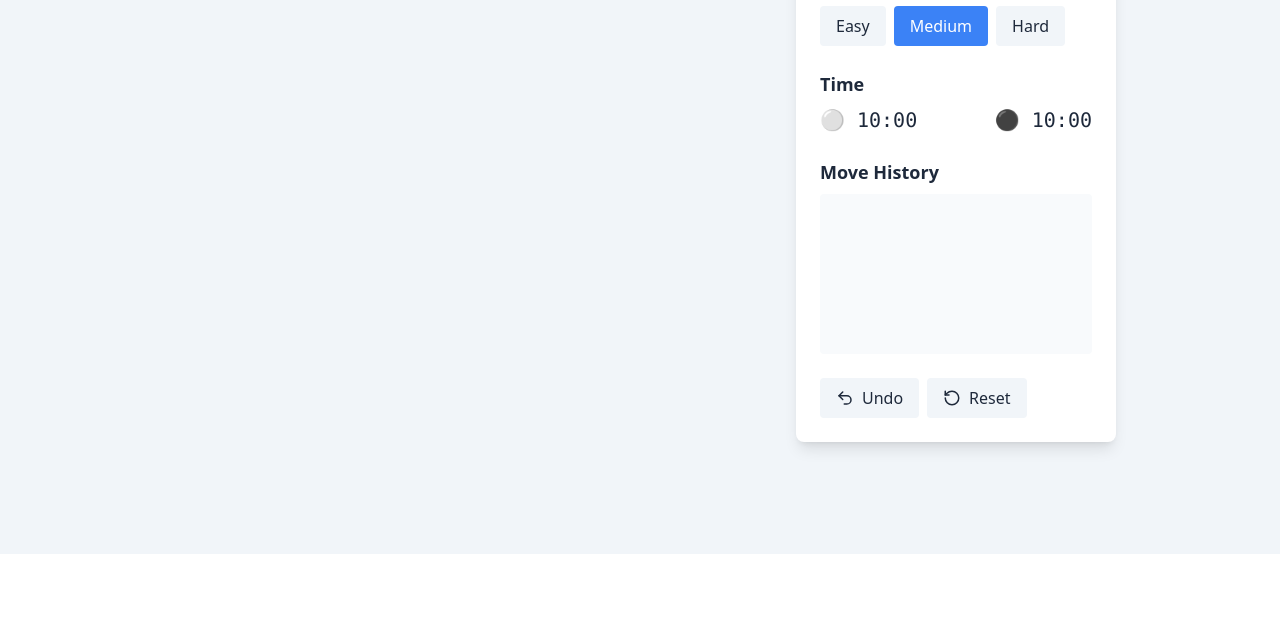
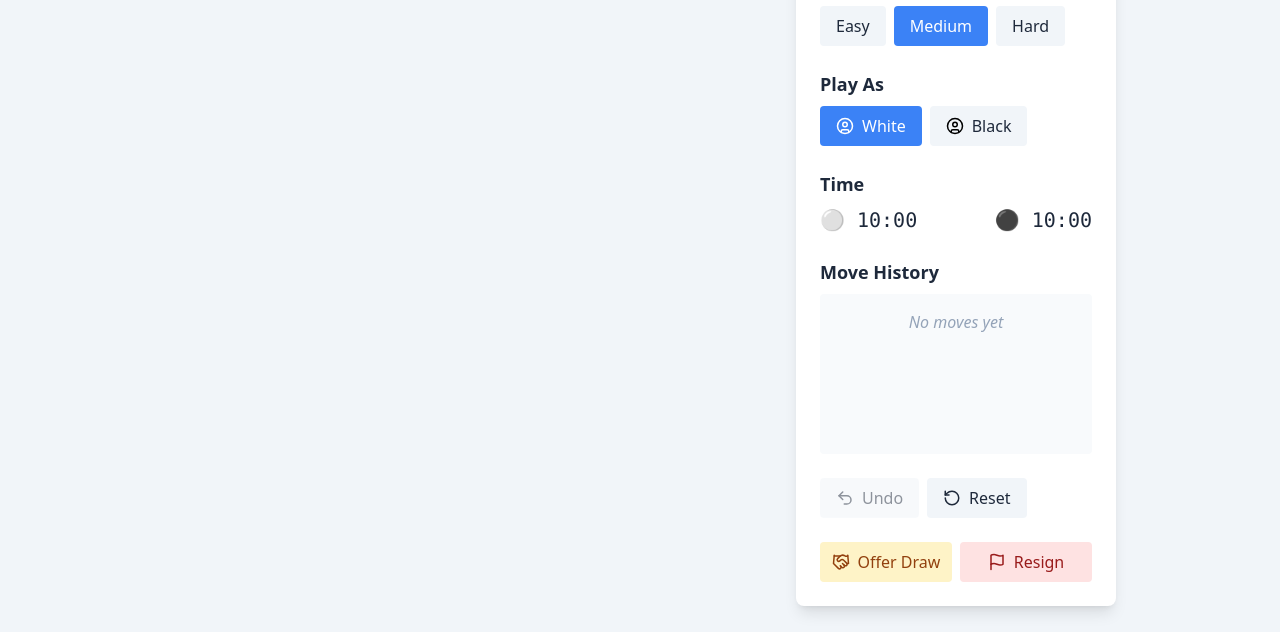
Before and after one commit to Is-Ammar/ichess, a React (Vite) app: page / in a window 1280 px wide. Shown: the part 246-878 px from the top of the page. Before the commit the page ends 800 px from the top, so only its background shows below. Built offline with nearby package versions, Linux system fonts and the light colour scheme.

Commit message:
add: offer draw and resign buttons

```diff
--- a/src/components/Chessboard.tsx
+++ b/src/components/Chessboard.tsx
@@ -42,6 +42,24 @@ export const Chessboard: React.FC = () => {
     [game, mode, difficulty, makeMove, setThinking]
   );
 
+  // Determine game end state
+  const isGameOver = game.isGameOver();
+  const isCheckmate = game.isCheckmate();
+  const isStalemate = game.isStalemate();
+  const isDraw = game.isDraw() && !isStalemate;
+
+  // Get the message to display based on game state
+  const getGameEndMessage = () => {
+    if (isCheckmate) {
+      return `Checkmate! ${game.turn() === 'w' ? 'Black' : 'White'} wins`;
+    } else if (isStalemate) {
+      return 'Stalemate - Game drawn';
+    } else if (isDraw) {
+      return 'Draw';
+    }
+    return '';
+  };
+
   return (
     <div className="w-[600px] h-[600px] relative">
       <ReactChessboard
@@ -59,6 +77,26 @@ export const Chessboard: React.FC = () => {
           <div className="text-white text-xl font-semibold">Thinking...</div>
         </div>
       )}
+      {isGameOver && (
+        <div className="absolute inset-0 bg-black/50 flex items-center justify-center">
+          <div className="bg-white dark:bg-slate-800 p-6 rounded-lg shadow-lg text-center max-w-xs">
+            <h3 className={`text-2xl font-bold mb-2 ${isCheckmate ? 'text-red-600 dark:text-red-400' : 'text-blue-600 dark:text-blue-400'}`}>
+              {getGameEndMessage()}
+            </h3>
+            <p className="text-gray-700 dark:text-gray-300 mb-4">
+              {isCheckmate ? 'The king is in check and has no legal moves.' :
+               isStalemate ? 'No legal moves available, but the king is not in check.' :
+               'Game ended in a draw.'}
+            </p>
+            <button
+              className="px-4 py-2 bg-slate-700 text-white rounded hover:bg-slate-600 transition-colors"
+              onClick={() => window.location.reload()}
+            >
+              New Game
+            </button>
+          </div>
+        </div>
+      )}
     </div>
   );
 };
--- a/src/components/Sidebar.tsx
+++ b/src/components/Sidebar.tsx
@@ -1,5 +1,5 @@
 import React from 'react';
-import { Moon, Sun, Undo2, RotateCcw, Brain, Users } from 'lucide-react';
+import { Moon, Sun, Undo2, RotateCcw, Brain, Users, Flag, Handshake, CircleUser } from 'lucide-react';
 import { useGameStore } from '../store/gameStore';
 import { GameMode, Difficulty, Theme } from '../types/chess';
 
@@ -11,17 +11,44 @@ export const Sidebar: React.FC = () => {
     moveHistory,
     timeWhite,
     timeBlack,
+    gameResult,
+    playerColor,
+    isThinking,
     setMode,
     setDifficulty,
     setTheme,
+    setPlayerColor,
     undoMove,
     resetGame,
+    resign,
+    offerDraw
   } = useGameStore();
 
   const formatTime = (seconds: number) => {
     const mins = Math.floor(seconds / 60);
     const secs = seconds % 60;
     return `${mins}:${secs.toString().padStart(2, '0')}`;
+  };
+
+  // Format result message
+  const getResultMessage = () => {
+    if (!gameResult) return null;
+
+    const winner = gameResult.winner === 'w' ? 'White' : gameResult.winner === 'b' ? 'Black' : 'Nobody';
+    let reason = '';
+
+    switch (gameResult.reason) {
+      case 'checkmate': reason = 'by checkmate'; break;
+      case 'stalemate': reason = 'by stalemate'; break;
+      case 'repetition': reason = 'by threefold repetition'; break;
+      case 'insufficient': reason = 'by insufficient material'; break;
+      case 'fifty-move': reason = 'by fifty-move rule'; break;
+      case 'agreement': reason = 'by agreement'; break;
+      case 'resignation': reason = 'by resignation'; break;
+      case 'timeout': reason = 'by timeout'; break;
+    }
+
+    return `${winner} wins ${reason}`;
   };
 
   return (
@@ -60,6 +87,7 @@ export const Sidebar: React.FC = () => {
         </div>
 
         {mode === 'single' && (
+          <>
             <div>
               <h3 className="text-lg font-semibold mb-2">Difficulty</h3>
               <div className="flex gap-2">
@@ -76,6 +104,29 @@ export const Sidebar: React.FC = () => {
                 ))}
               </div>
             </div>
+
+            <div>
+              <h3 className="text-lg font-semibold mb-2">Play As</h3>
+              <div className="flex gap-2">
+                <button
+                  onClick={() => setPlayerColor('w')}
+                  className={`flex items-center gap-2 px-4 py-2 rounded ${
+                    playerColor === 'w' ? 'bg-blue-500 text-white' : 'bg-slate-100 dark:bg-slate-700'
+                  }`}
+                >
+                  <CircleUser size={18} className="text-white" /> White
+                </button>
+                <button
+                  onClick={() => setPlayerColor('b')}
+                  className={`flex items-center gap-2 px-4 py-2 rounded ${
+                    playerColor === 'b' ? 'bg-blue-500 text-white' : 'bg-slate-100 dark:bg-slate-700'
+                  }`}
+                >
+                  <CircleUser size={18} className="text-black" /> Black
+                </button>
+              </div>
+            </div>
+          </>
         )}
 
         <div>
@@ -86,31 +137,74 @@ export const Sidebar: React.FC = () => {
           </div>
         </div>
 
+        {gameResult && (
+          <div className="bg-yellow-100 dark:bg-yellow-900 p-3 rounded-md border border-yellow-300 dark:border-yellow-700">
+            <h3 className="text-lg font-semibold mb-1">Game Result</h3>
+            <p className="font-medium">{getResultMessage()}</p>
+          </div>
+        )}
+
         <div>
           <h3 className="text-lg font-semibold mb-2">Move History</h3>
           <div className="h-40 overflow-y-auto bg-slate-50 dark:bg-slate-700 rounded p-2">
-            {moveHistory.map((move, i) => (
+            {moveHistory.length > 0 ? (
+              moveHistory.map((move, i) => (
                 <div key={i} className="font-mono">
                   {i + 1}. {move}
                 </div>
-            ))}
+              ))
+            ) : (
+              <div className="text-slate-400 dark:text-slate-500 italic text-center pt-2">
+                No moves yet
+              </div>
+            )}
           </div>
         </div>
 
         <div className="flex gap-2">
           <button
             onClick={undoMove}
-            className="flex items-center gap-2 px-4 py-2 rounded bg-slate-100 dark:bg-slate-700 hover:bg-slate-200 dark:hover:bg-slate-600"
+            disabled={isThinking || moveHistory.length === 0}
+            className={`flex items-center gap-2 px-4 py-2 rounded bg-slate-100 dark:bg-slate-700 hover:bg-slate-200 dark:hover:bg-slate-600 ${
+              (isThinking || moveHistory.length === 0) ? 'opacity-50 cursor-not-allowed' : ''
+            }`}
           >
             <Undo2 size={18} /> Undo
           </button>
           <button
             onClick={resetGame}
-            className="flex items-center gap-2 px-4 py-2 rounded bg-slate-100 dark:bg-slate-700 hover:bg-slate-200 dark:hover:bg-slate-600"
+            disabled={isThinking}
+            className={`flex items-center gap-2 px-4 py-2 rounded bg-slate-100 dark:bg-slate-700 hover:bg-slate-200 dark:hover:bg-slate-600 ${
+              isThinking ? 'opacity-50 cursor-not-allowed' : ''
+            }`}
           >
             <RotateCcw size={18} /> Reset
           </button>
         </div>
+
+        {/* Game actions */}
+        {!gameResult && (
+          <div className="flex gap-2">
+            <button
+              onClick={() => offerDraw()}
+              disabled={isThinking}
+              className={`flex-1 flex items-center justify-center gap-2 py-2 rounded bg-amber-100 text-amber-800 hover:bg-amber-200 dark:bg-amber-900 dark:text-amber-100 dark:hover:bg-amber-800 ${
+                isThinking ? 'opacity-50 cursor-not-allowed' : ''
+              }`}
+            >
+              <Handshake size={18} /> Offer Draw
+            </button>
+            <button
+              onClick={() => resign(playerColor)}
+              disabled={isThinking}
+              className={`flex-1 flex items-center justify-center gap-2 py-2 rounded bg-red-100 text-red-800 hover:bg-red-200 dark:bg-red-900 dark:text-red-100 dark:hover:bg-red-800 ${
+                isThinking ? 'opacity-50 cursor-not-allowed' : ''
+              }`}
+            >
+              <Flag size={18} /> Resign
+            </button>
+          </div>
+        )}
       </div>
     </div>
   );
```
Lines whose indentation alone changed are shown as unchanged.
